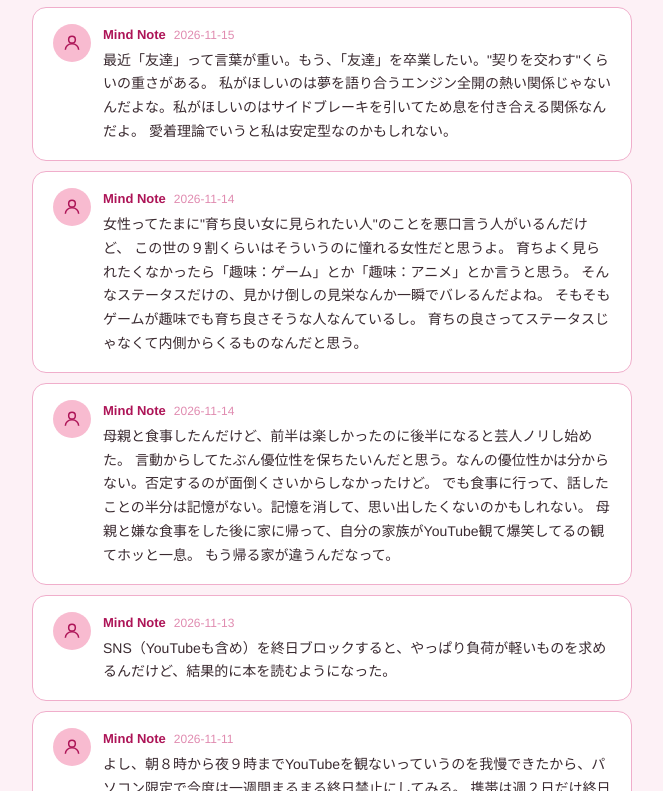
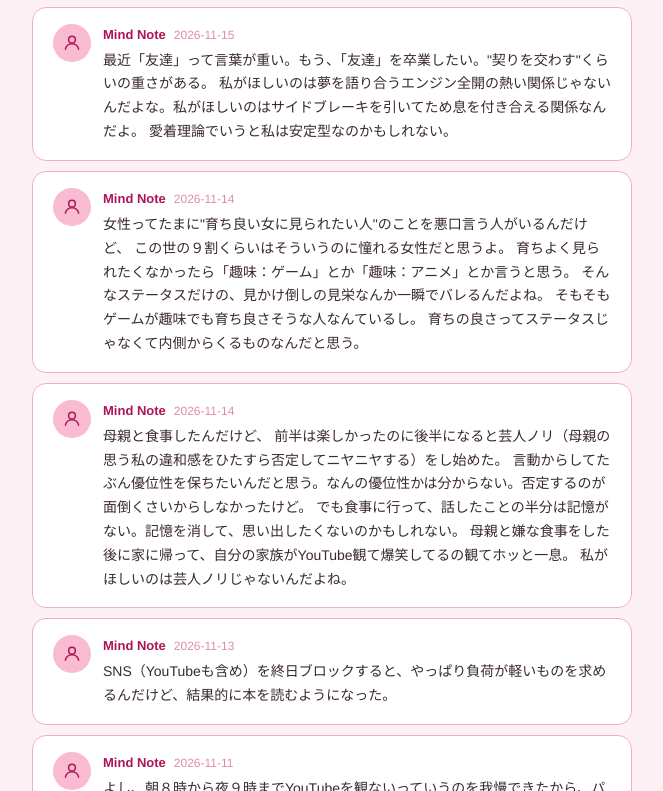
Before and after one commit to Azaleacreativeroom888/fan-psychology, a plain HTML site: page blog.html in a window 1280 px wide. Shown: the part 407-1198 px from the top of the page, without its empty margins (308-971 px from the left). Drawn offline with Linux system fonts and the light colour scheme.

Commit message:
Update blog.html

```diff
--- a/blog.html
+++ b/blog.html
@@ -130,11 +130,12 @@
     </div>
     <div class="tweet-body">
       <div class="tweet-head"><span class="tweet-name">Mind Note</span><span class="tweet-date">2026-11-14</span></div>
-      <p class="tweet-text">母親と食事したんだけど、前半は楽しかったのに後半になると芸人ノリし始めた。
+      <p class="tweet-text">母親と食事したんだけど、
+      前半は楽しかったのに後半になると芸人ノリ（母親の思う私の違和感をひたすら否定してニヤニヤする）をし始めた。
       言動からしてたぶん優位性を保ちたいんだと思う。なんの優位性かは分からない。否定するのが面倒くさいからしなかったけど。
       でも食事に行って、話したことの半分は記憶がない。記憶を消して、思い出したくないのかもしれない。
       母親と嫌な食事をした後に家に帰って、自分の家族がYouTube観て爆笑してるの観てホッと一息。
-      もう帰る家が違うんだなって。</p>
+      私がほしいのは芸人ノリじゃないんだよね。</p>
     </div>
   </div>
 
```
